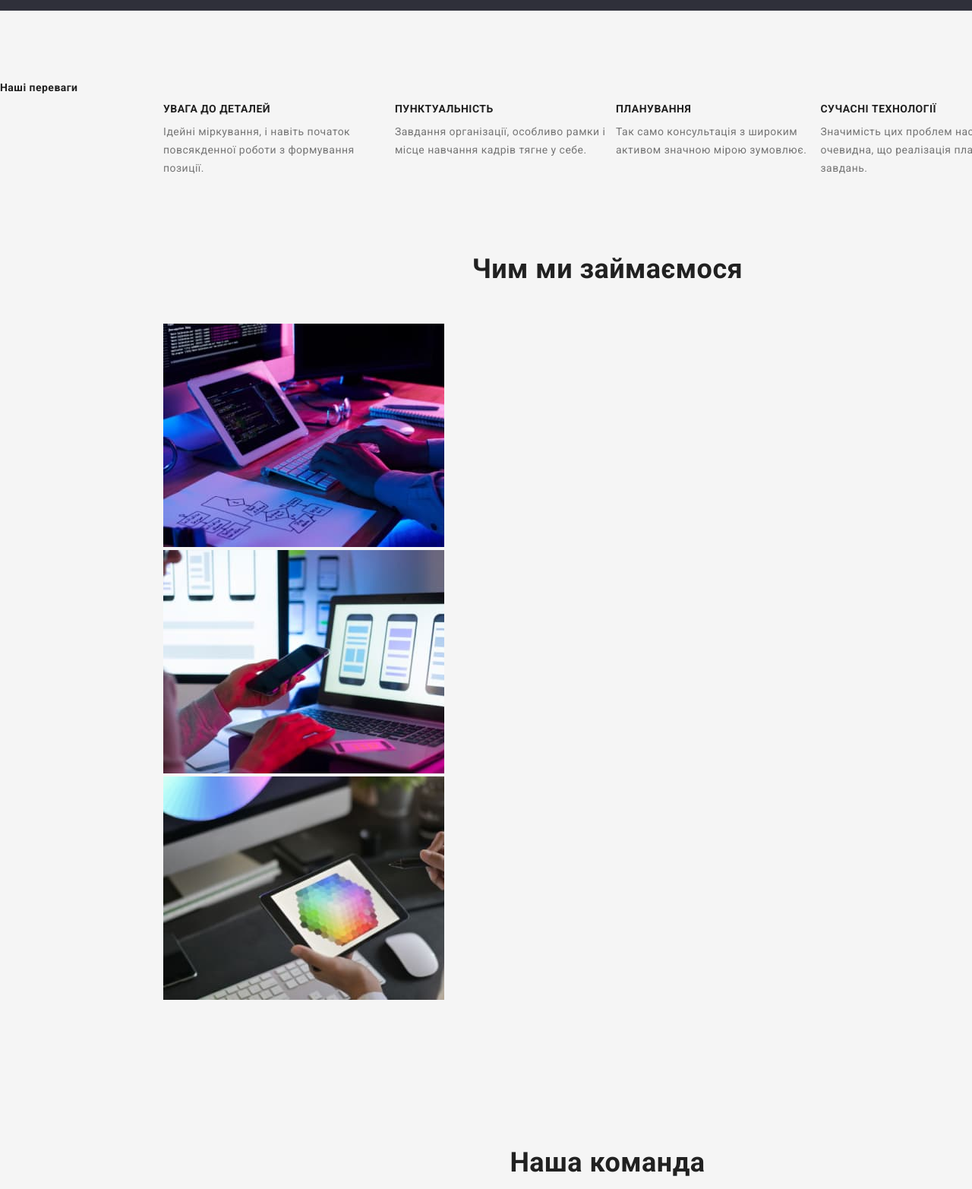
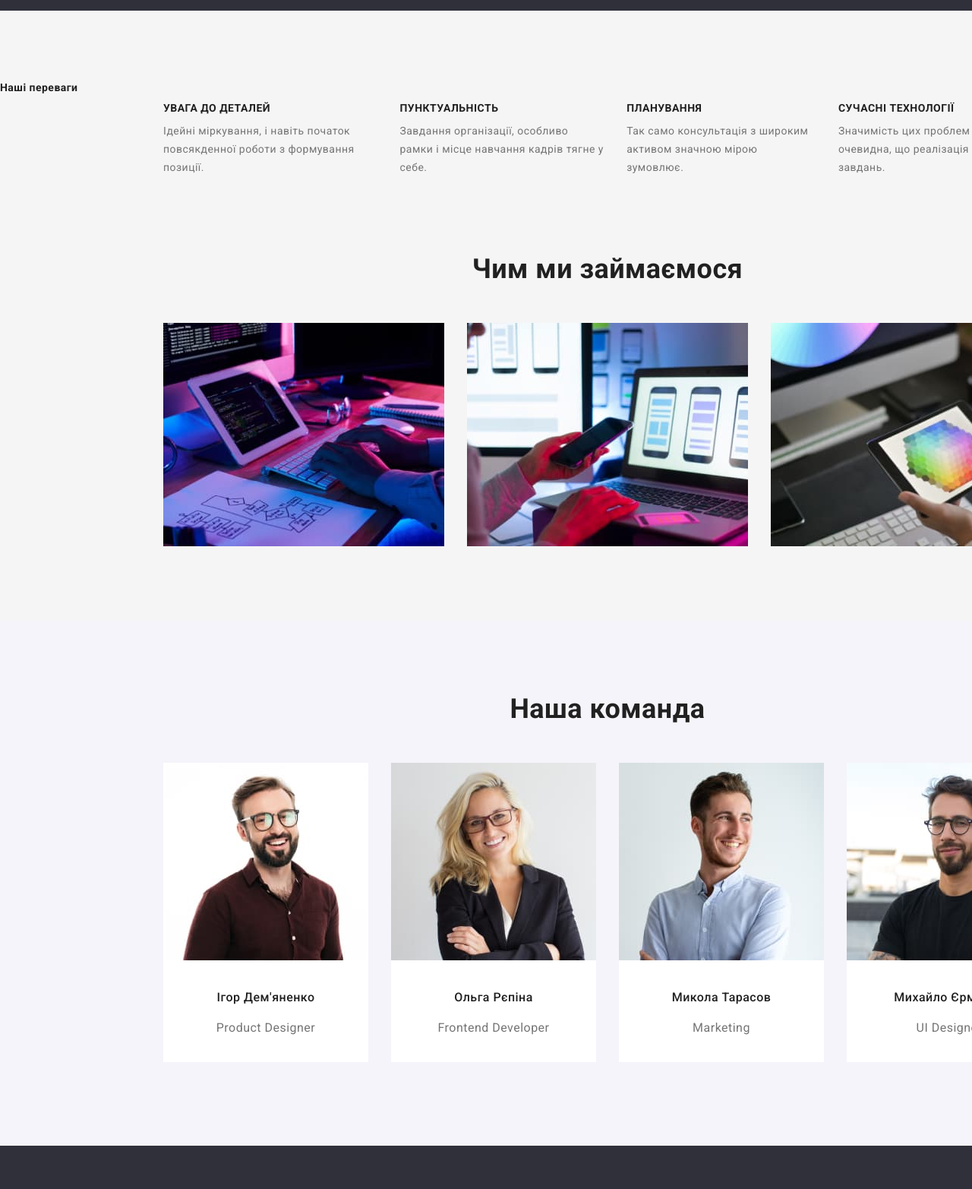
Before and after one commit to OleksandrVaniuta/goit-markup-hw-02, a plain HTML site: page index.html in a window 1280 px wide. Shown: the part 680-2245 px from the top of the page at 76% size. Drawn offline with nearby package versions, Linux system fonts and the light colour scheme.

Commit message:
оформив розміщення блоків у головній сторінкці

```diff
--- a/CSS/styles.css
+++ b/CSS/styles.css
@@ -42,6 +42,9 @@ nav {
 	display: block;
 }
 .logo {
+	display: block;
+	padding-top: 24px;
+	padding-bottom: 25px;
 	color: #000000;
 	font-family: Raleway, sans-serif;
 	font-weight: 700;
@@ -55,15 +58,20 @@ nav {
 }
 .site-nav {
 	display: flex;
+	padding: 0;
+	margin: 0;
 }
 .site-nav .item:not(:last-child) {
 	margin-right: 50px;
 }
+.site-nav .item:first-child {
+	margin-right: 93px;
+}
 
 .site-nav .link {
 	display: block;
-	padding-top: 10px;
-	padding-bottom: 10px;
+	padding-top: 32px;
+	padding-bottom: 32px;
 
 	color: var(--title-text-color);
 	font-weight: 500;
@@ -84,8 +92,6 @@ nav {
 	display: flex;
 	margin: 0;
 	padding: 0;
-	padding-top: 31px;
-	padding-bottom: 31px;
 	margin-left: auto;
 }
 
@@ -141,6 +147,7 @@ nav {
 	line-height: 1.88;
 	letter-spacing: 0.06em;
 	border-radius: 4px;
+	border-color: transparent;
 }
 
 /* MAIN CSS (without hero) */
@@ -160,6 +167,9 @@ nav {
 	margin: 0 auto;
 	/* margin-top: 0; */
 	margin-bottom: 100px;
+}
+.preference .item:not(:last-child) {
+	margin-right: 30px;
 }
 
 .preference .section-title {
@@ -185,7 +195,11 @@ nav {
 	margin-bottom: 94px;
 }
 .our-workfield {
+	display: flex;
 	padding: 0;
+}
+.our-workfield .item:not(:last-child) {
+	margin-right: 30px;
 }
 
 .section-title.work,
@@ -196,8 +210,19 @@ nav {
 	line-height: 1.17;
 	text-align: center;
 }
+
+.section.team {
+	background-color: #f5f4fa;
+}
 .team {
+	display: flex;
 	padding: 0;
+}
+.team .item {
+	background-color: #ffffff;
+}
+.team .item:not(:last-child) {
+	margin-right: 30px;
 }
 
 .section-title.person {
--- a/index.html
+++ b/index.html
@@ -58,15 +58,15 @@
 						<h3 class="section-title">УВАГА ДО ДЕТАЛЕЙ</h3>
 						<p class="text">Ідейні міркування, і навіть початок повсякденної роботи з формування позиції.</p>
 					</li>
-					<li>
+					<li class="item">
 						<h3 class="section-title">ПУНКТУАЛЬНІСТЬ</h3>
 						<p class="text">Завдання організації, особливо рамки і місце навчання кадрів тягне у себе.</p>
 					</li>
-					<li>
+					<li class="item">
 						<h3 class="section-title">ПЛАНУВАННЯ</h3>
 						<p class="text">Так само консультація з широким активом значною мірою зумовлює.</p>
 					</li>
-					<li>
+					<li class="item">
 						<h3 class="section-title">СУЧАСНІ ТЕХНОЛОГІЇ</h3>
 						<p class="text">Значимість цих проблем настільки очевидна, що реалізація планових завдань.</p>
 					</li>
@@ -75,31 +75,31 @@
 			<section class="section workfield">
 				<h2 class="section-title work">Чим ми займаємося</h2>
 				<ul class="our-workfield">
-					<li><img src="./images/img1.jpg" alt="а" width="370" /></li>
-					<li><img src="./images/img2.jpg" alt="а" width="370" /></li>
-					<li><img src="./images/img3.jpg" alt="а" width="370" /></li>
+					<li class="item"><img src="./images/img1.jpg" alt="а" width="370" /></li>
+					<li class="item"><img src="./images/img2.jpg" alt="а" width="370" /></li>
+					<li class="item"><img src="./images/img3.jpg" alt="а" width="370" /></li>
 				</ul>
 			</section>
 			<section class="section team">
 				<div class="container teams">
 					<h2 class="section-title crew">Наша команда</h2>
 					<ul class="team">
-						<li>
+						<li class="item">
 							<img src="./images/team-img1.jpg" alt="фото Ігор Дем'яненко" width="270" />
 							<h3 class="section-title person">Ігор Дем'яненко</h3>
 							<p lang="en" class="position">Product Designer</p>
 						</li>
-						<li>
+						<li class="item">
 							<img src="./images/team-img2.jpg" alt="фото Ольга Рєпіна" width="270" />
 							<h3 class="section-title person">Ольга Рєпіна</h3>
 							<p lang="en" class="position">Frontend Developer</p>
 						</li>
-						<li>
+						<li class="item">
 							<img src="./images/team-img3.jpg" alt="фото Микола Тарасов" width="270" />
 							<h3 class="section-title person">Микола Тарасов</h3>
 							<p lang="en" class="position">Marketing</p>
 						</li>
-						<li>
+						<li class="item">
 							<img src="./images/team-img4.jpg" alt="фото Михайло Єрмаков" width="270" />
 							<h3 class="section-title person">Михайло Єрмаков</h3>
 							<p lang="en" class="position">UI Designer</p>
```
